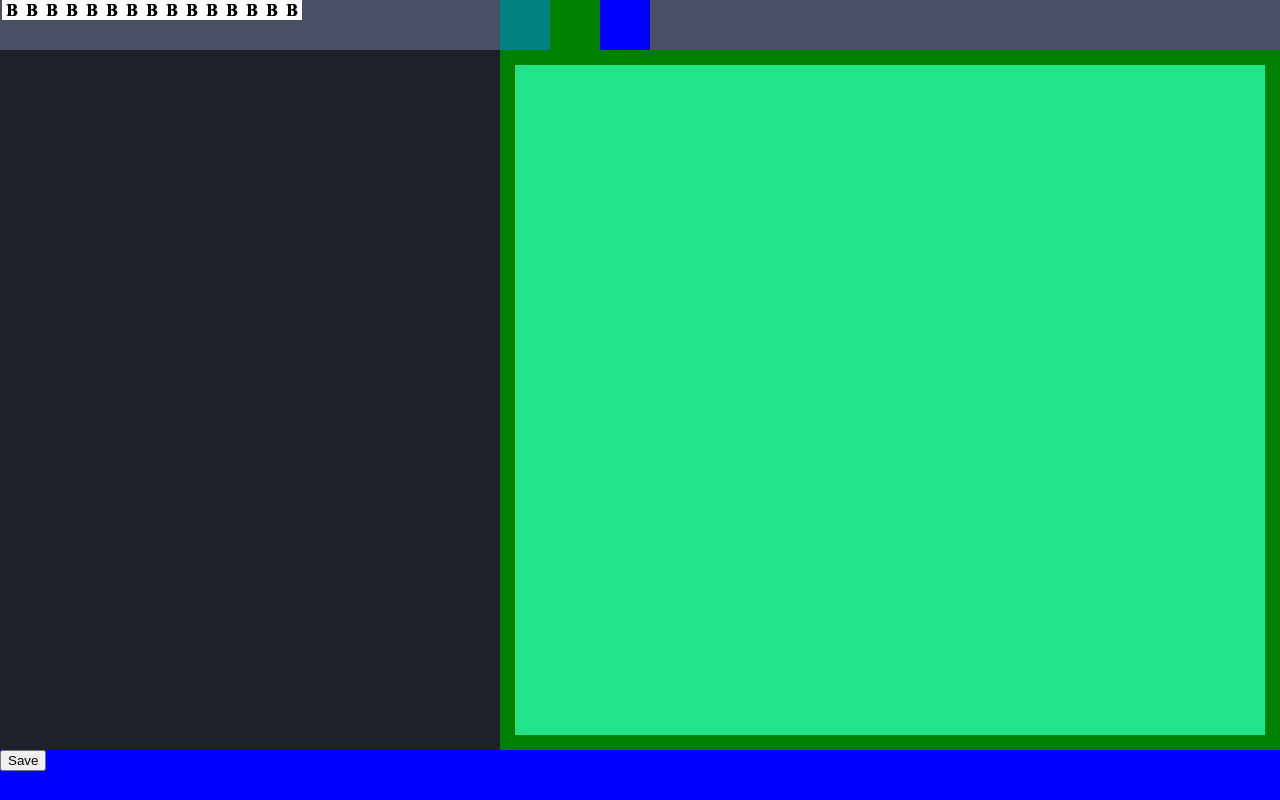
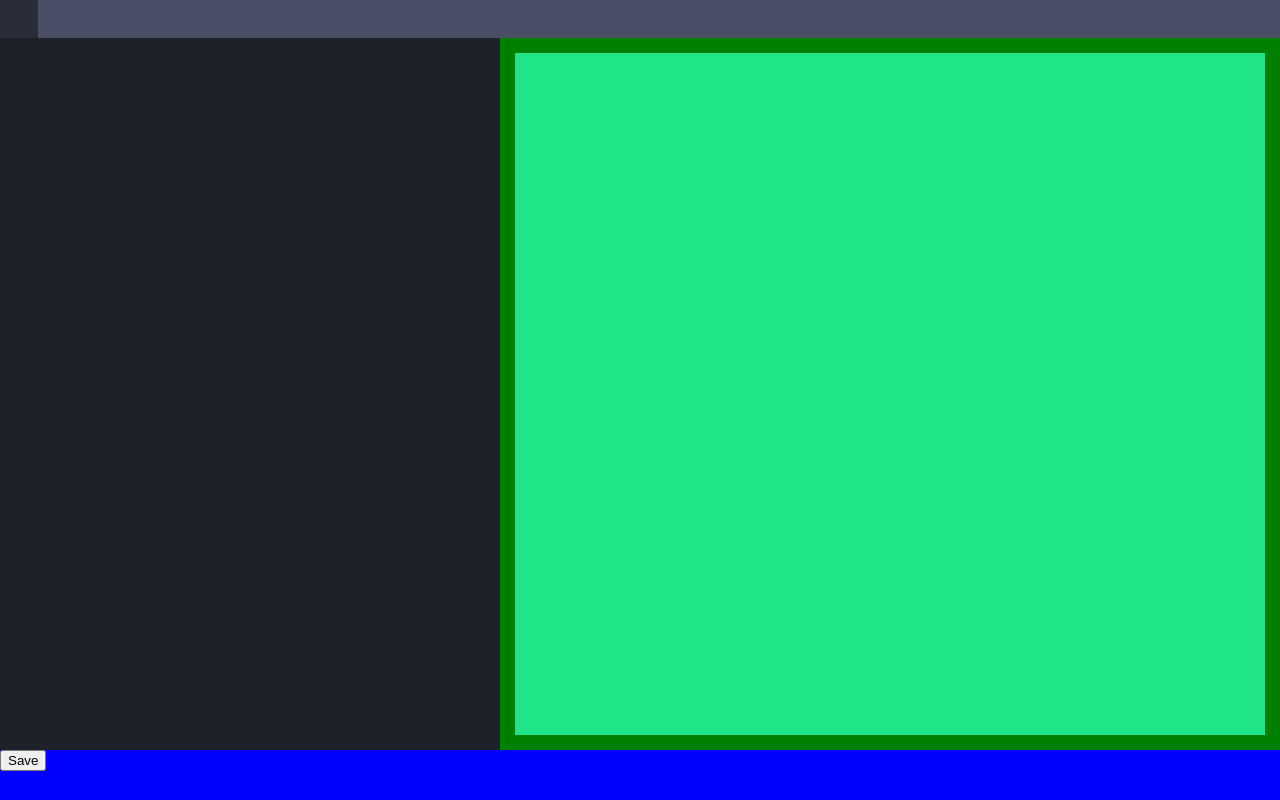
Before and after one commit to aaronlinkous/project_bulbous, a plain HTML site: page builder/index.html in a window 1280 px wide. Drawn offline with nearby package versions, Linux system fonts and the light colour scheme.

Commit message:
re arranged some scss to be universal across the board. hide some buttons from the editor.

```diff
--- a/builder/index.html
+++ b/builder/index.html
@@ -18,30 +18,36 @@
 
 		<section id="presentation">
 			<ul id="slide_options">
-				<li class="btn" id="style_padding">
+				<li class="button" id="style_padding">
 					<input type="checkbox" class="drop_down" />
-					<div class="icon"></div>
+					<span class="icon"></span>
+					<div class="drop_down_container">
 						<div class="drop_down_content">
 							Padding
 							<input class="slide_style" data-style="padding" data-post="%" type="range" min="0" max="37.5" value="0" />
 						</div>
+					</div>
 				</li>
 
-				<li class="btn" id="style_border">
+				<li class="button" id="style_border">
 					<input type="checkbox" class="drop_down" />
-					<div class="icon"></div>
+					<span class="icon"></span>
+					<div class="drop_down_container">
 						<div class="drop_down_content">
 							Border
 							<input class="slide_style" data-style="border-width" data-post="px" type="range" min="0" max="25" value="0" />
 						</div>
+					</div>
 				</li>
 
-				<li class="btn" id="style_background_color">
+				<li class="button" id="style_background_color">
 					<input type="checkbox" class="drop_down" />
-					<div class="icon"></div>
+					<span class="icon"></span>
+					<div class="drop_down_container">
 						<div class="drop_down_content">
 							Background Color
 							<input class="slide_style" data-style="background-color" maxlength="7" type="text" value="#808080" />
+						</div>
 					</div>
 				</li>
 			</ul>
--- a/builder/js/Markdown.Editor.js
+++ b/builder/js/Markdown.Editor.js
@@ -1397,6 +1397,7 @@
                 button.className = "button";
                 var buttonImage = document.createElement("span");
                 button.id = id + postfix;
+				buttonImage.className = "icon";
                 button.appendChild(buttonImage);
                 button.title = title;
                 if (textOp)
@@ -1423,7 +1424,9 @@
                 this.doList(chunk, postProcessing, false);
             }));
             buttons.heading = makeButton("heading-button", getString("heading"), bindCommand("doHeading"));
-            buttons.hr = makeButton("hr-button", getString("hr"), bindCommand("doHorizontalRule"));
+
+
+			buttons.hr = makeButton("hr-button", getString("hr"), bindCommand("doHorizontalRule"));
             buttons.undo = makeButton("undo-button", getString("undo"), null);
             buttons.undo.execute = function (manager) { if (manager) manager.undo(); };
 
@@ -1433,6 +1436,7 @@
 
             buttons.redo = makeButton("redo-button", redoTitle, null);
             buttons.redo.execute = function (manager) { if (manager) manager.redo(); };
+
 
             buttons.align_left = makeButton("align-left-button", getString("align_left"), bindCommand("doAlign_left"));
             buttons.align_center = makeButton("align-center-button", getString("align_center"), bindCommand("doAlign_center"));
--- a/builder/js/builder.js
+++ b/builder/js/builder.js
@@ -62,7 +62,7 @@ $(document).ready(function(){
 		console.log("Saving Styles to DB:",Builder.cssString(), Builder.styles());
 	});
 
-	$(".btn > input").on("click", function(e) {
-		$(".btn > input").not($(e.target)).prop("checked", false);
+	$("input.drop_down").on("click", function(e) {
+		$("input.drop_down").not($(e.target)).prop("checked", false);
 	});
 });
--- a/builder/scss/_buttons.scss
+++ b/builder/scss/_buttons.scss
@@ -1,32 +1,21 @@
+#undo-button,#redo-button,hr-button {
+	display: none;
+}
+
 #style_padding {
 	.icon {
-		background: teal;
-	}
-
-	.drop_down_content {
-		right: calc(50% - 100px);
-		width: 200px;
+/* 		background: teal; */
 	}
 }
 
 #style_border {
 	.icon {
-		background: green;
-	}
-
-	.drop_down_content {
-		right: calc(50% - 100px);
-		width: 200px;
+/* 		background: green; */
 	}
 }
 
 #style_background_color {
 	.icon {
-		background: blue;
-	}
-
-	.drop_down_content {
-		right: calc(50% - 100px);
-		width: 200px;
+/* 		background: blue; */
 	}
 }
--- a/builder/scss/_core.scss
+++ b/builder/scss/_core.scss
@@ -67,29 +67,29 @@ html, body {
 	padding: 0;
 }
 
-.btn {
+.button {
 	@include size($button_height $button_height);
+	cursor: pointer !important;
 	float: left;
 	position: relative;
 
 	.drop_down {
 		@include size(100% 100%);
 		@include position(absolute, 0px 0 0 0, 1);
+		cursor: pointer !important;
 		opacity: 0;
 
-		+ .icon {
-			@include size(100% 100%);
-			@include position(absolute, 0px 0 0 0);
-		}
+		~ .drop_down_container {
+				@include position(absolute, $button_height+3px 0 0 50%);
+				display: none;
 
-		~ .drop_down_content {
-			@include position(absolute, $button_height+3px 0 0 0);
+			.drop_down_content {
+				@include position(relative, 0 0 0 -50%);
 				text-align: center;
 				color: $button_bg;
 				background-color: rgba($code_color, .85);
 				padding: 5px;
 				border-radius: 3px;
-			display: none;
 
 				&:after {
 					@include position(absolute, -10px 0 0 0);
@@ -101,36 +101,28 @@ html, body {
 					background-color: transparent;
 				}
 			}
+		}
 
 		&:checked {
 			+ .icon {
 				background-color: red !important;
 			}
 
-			~ .drop_down_content {
+			~ .drop_down_container {
 				display: block;
 			}
 		}
 	}
+
+	.icon {
+		@include size(100% 100%);
+		@include position(absolute, 0px 0 0 0);
 	}
 
-
-
-.button {
-	width: 20px;
-	height: 20px;
-	padding-left: 2px;
-	padding-right: 3px;
-	display: inline-block;
-	cursor: pointer;
-
-	> span {
-		background-image: url(../images/wmd-buttons.png);
-		background-repeat: no-repeat;
-		background-position: 0px 0px;
-		width: 20px;
-		height: 20px;
-		display: inline-block;
+	&:hover {
+		.icon {
+			background-color: darken($button_bg,15%);
+		}
 	}
 }
 
--- a/builder/scss/_variables.scss
+++ b/builder/scss/_variables.scss
@@ -9,7 +9,7 @@ $headline_font: "din-condensed-web",sans-serif;
 
 $editor_width: 500px;
 $control_height: 50px;
-$button_height: 50px;
+$button_height: 38px;
 $editor_height: $button_height + $control_height;
 
 $large_screen: 1200px;
```
Also changed, not shown: builder/css/builder.css. Lines whose indentation alone changed are shown as unchanged.
